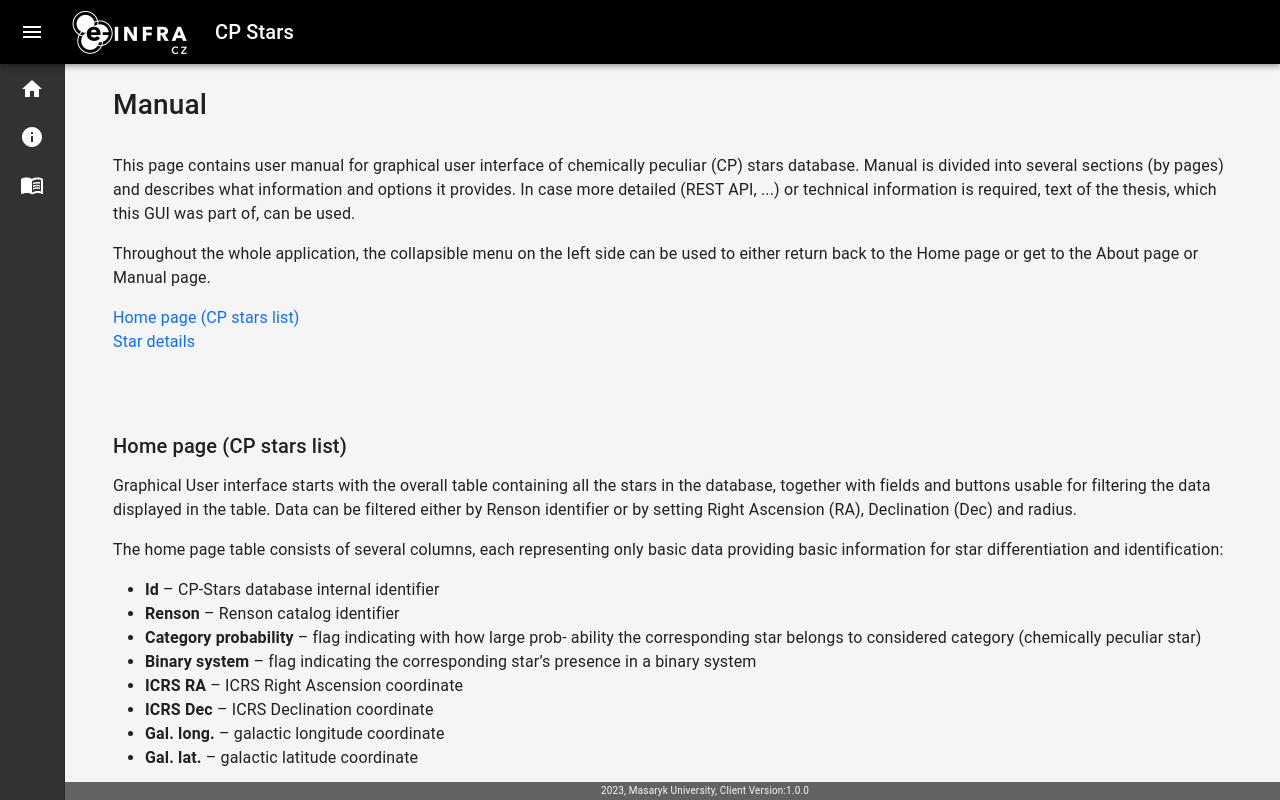
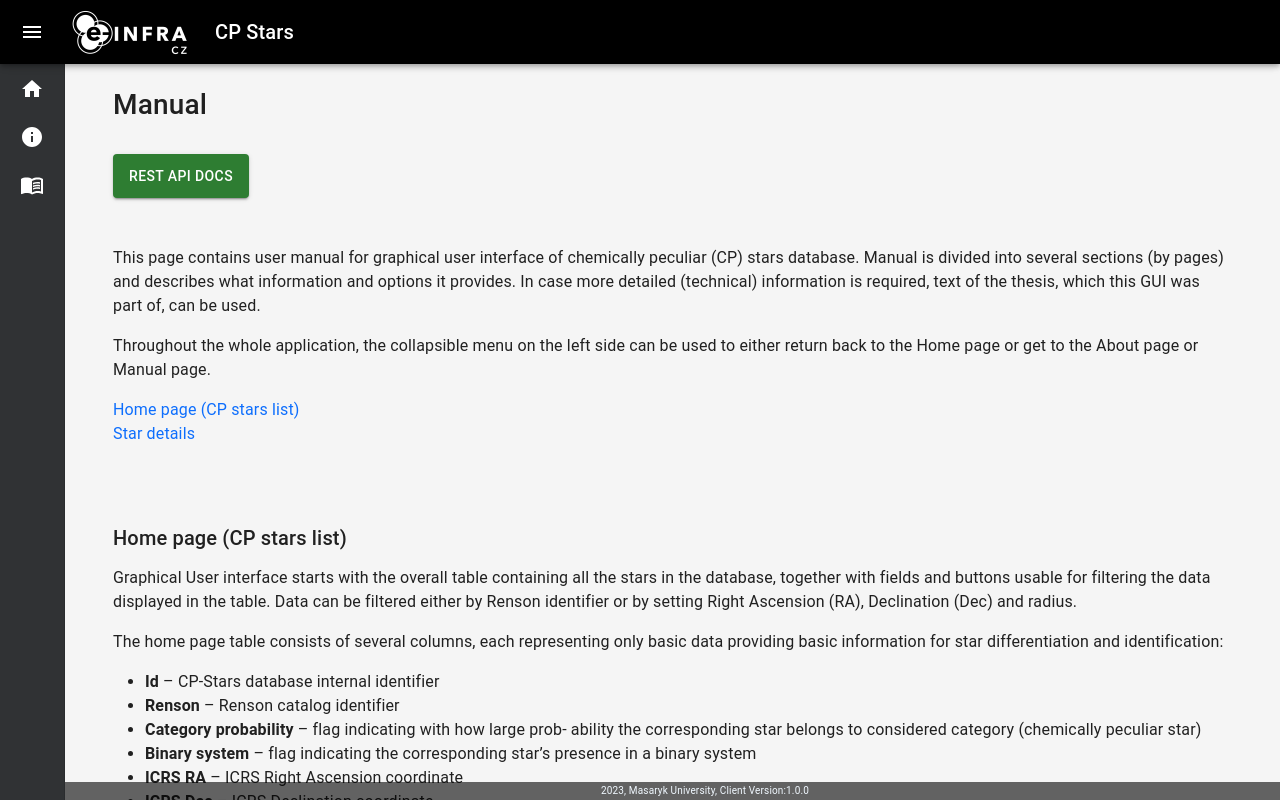
Before and after one commit to Kuliak/cp-stars-frontend, a React (Create React App) app: page /manual in a window 1280 px wide. Shown: the top 800 px of the page. Built offline with nearby package versions, Linux system fonts and the light colour scheme.

Commit message:
feat(cp-stars-frontend): REST API docs button
* button redirecting to REST API documentation

```diff
--- a/src/assets/i18n/en.ts
+++ b/src/assets/i18n/en.ts
@@ -95,10 +95,13 @@ const en = () => {
       },
       manual: {
         title: 'Manual',
+        buttons: {
+          rest_api: 'REST API Docs',
+        },
         description:
           'This page contains user manual for graphical user interface of chemically peculiar (CP) stars database. ' +
           'Manual is divided into several sections (by pages) and describes what information and options it provides. ' +
-          'In case more detailed (REST API, ...) or technical information is required, text of the thesis, which this GUI was part of, can be used.',
+          'In case more detailed (technical) information is required, text of the thesis, which this GUI was part of, can be used.',
         navigation:
           'Throughout the whole application, the collapsible menu on the left side can be used to either return back to the Home page or get to the About page or Manual page.',
         sections: {
--- a/src/pages/manual/manual.tsx
+++ b/src/pages/manual/manual.tsx
@@ -2,9 +2,16 @@ import React from 'react';
 import { useTranslation } from 'react-i18next';
 import ManualHomePage from './ManualHomePage';
 import ManualStarDetails from './ManualStarDetails';
+import { Button } from '@mui/material';
+import { BASE_PATH } from '../../libs/cpstars/openapi';
+import { useNavigate } from 'react-router-dom';
 
 const Manual = () => {
+  const navigate = useNavigate();
+
   const { t } = useTranslation();
+
+  const REST_API_DOCS_PATH = '/swagger-ui/index.html';
 
   const sections = [
     {
@@ -55,6 +62,19 @@ const Manual = () => {
   return (
     <div className="content-page">
       <h3>{t('manual.title')}</h3>
+      <Button
+        variant="contained"
+        className="flex-button mb-5"
+        color="success"
+        sx={{ bottom: 0, padding: '10px 16px 10px 16px' }}>
+        <a
+          href={BASE_PATH + REST_API_DOCS_PATH}
+          className="text-decoration-none text-white"
+          target="_blank"
+          rel="noopener noreferrer">
+          {t('manual.buttons.rest_api')}
+        </a>
+      </Button>
 
       <p className="manual-text">{t('manual.description')}</p>
 
```
